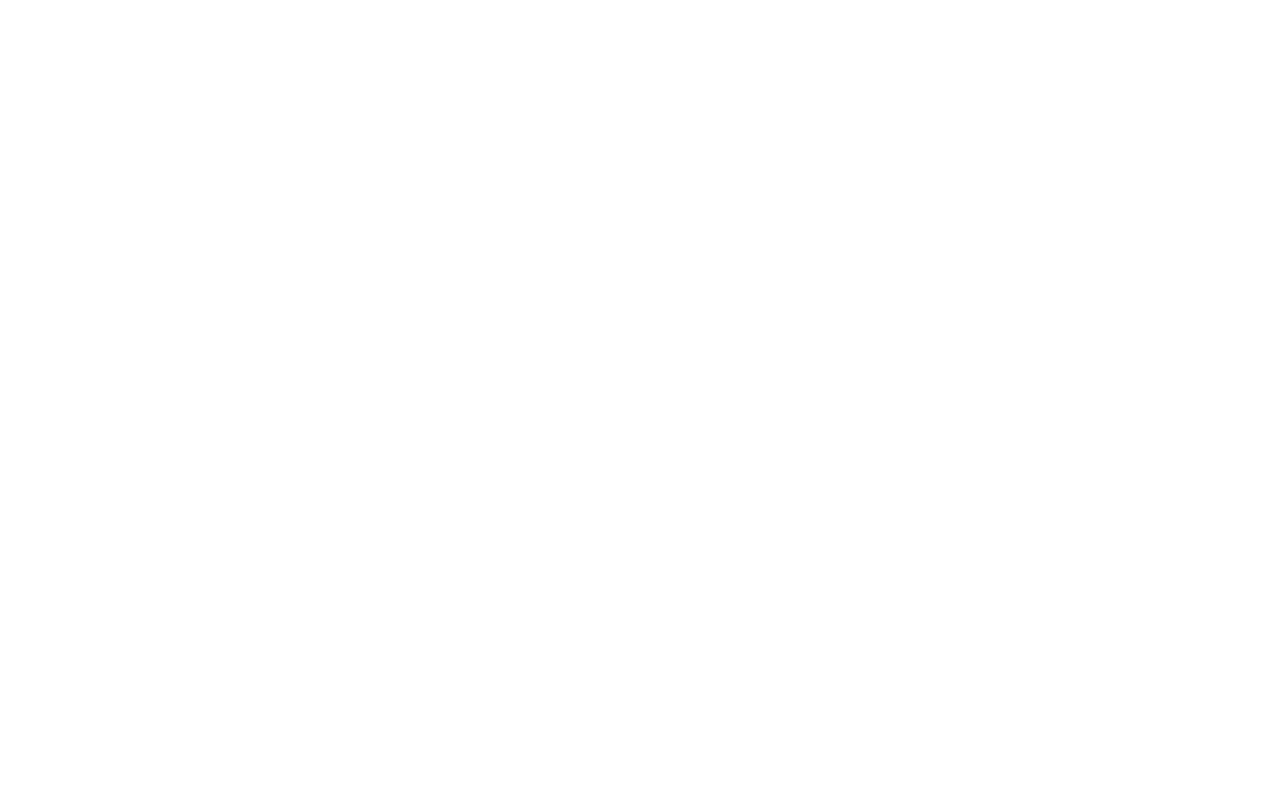
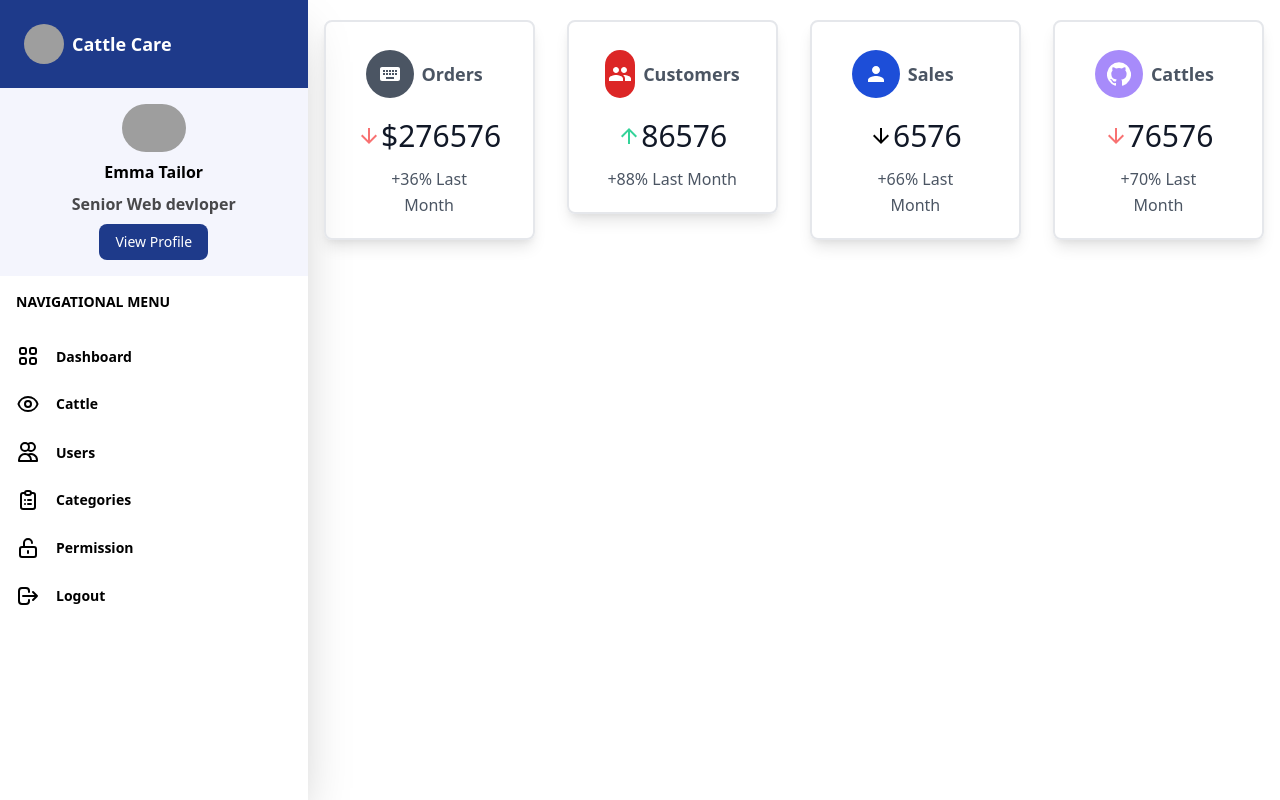
Before and after one commit to Cattle-Care/cattle-care-admin, a React (Create React App) app: page /dashboard in a window 1280 px wide. Built offline with nearby package versions, Linux system fonts and the light colour scheme; grey boxes are pictures that could not be loaded.

Commit message:
sidebar added in components

```diff
--- a/src/components/Dashboard.js
+++ b/src/components/Dashboard.js
@@ -5,9 +5,11 @@
 import PeopleIcon from '@material-ui/icons/People';
 import ArrowUpwardIcon from '@material-ui/icons/ArrowUpward';
 import GitHubIcon from '@material-ui/icons/GitHub';
+import Layout from '../components/Layout';
 function Dashboard() {
     return (
         <>
+            <Layout>
             <section className="text-gray-600  py-5 body-font">
                 <div className="mx-auto  max-w-screen-xl px-4">
                     <div className="flex flex-wrap -m-4 ">
@@ -74,6 +76,7 @@
                     </div>
                 </div>
             </section>
+            </Layout>
         </>
     );
 }
--- a/src/components/Sidebar.js
+++ b/src/components/Sidebar.js
@@ -48,10 +48,13 @@
                   d="M4 6a2 2 0 012-2h2a2 2 0 012 2v2a2 2 0 01-2 2H6a2 2 0 01-2-2V6zM14 6a2 2 0 012-2h2a2 2 0 012 2v2a2 2 0 01-2 2h-2a2 2 0 01-2-2V6zM4 16a2 2 0 012-2h2a2 2 0 012 2v2a2 2 0 01-2 2H6a2 2 0 01-2-2v-2zM14 16a2 2 0 012-2h2a2 2 0 012 2v2a2 2 0 01-2 2h-2a2 2 0 01-2-2v-2z"
                 />
               </svg>
+              <Link to="/dashboard">
               <a href="#" className="ml-4 text-sm font-semibold">
                 Dashboard
               </a>
+              </Link>
             </div>
+
           </div>
           <div className="bg-transparent py-2 rounded-r-full hover:bg-gray-200 mr-2 hover:text-blue-500">
             <div className="flex flex-row items-center ml-4">
--- a/src/pages/index.js
+++ b/src/pages/index.js
@@ -2,6 +2,7 @@
 import { BrowserRouter, Route, Switch } from 'react-router-dom';
 import User from '../components/User';
 import Home from './Home';
+import Dashboard from "../components/Dashboard";
 // import Users from './Users'
 class App extends React.Component {
   render() {
@@ -10,6 +11,7 @@
         <BrowserRouter>
           <Switch>
             <Route exact path="/" component={Home} />
+            <Route exact path="/dashboard" component={Dashboard} />
             <Route exact path="/user" component={User} />
           </Switch>
         </BrowserRouter>
```
